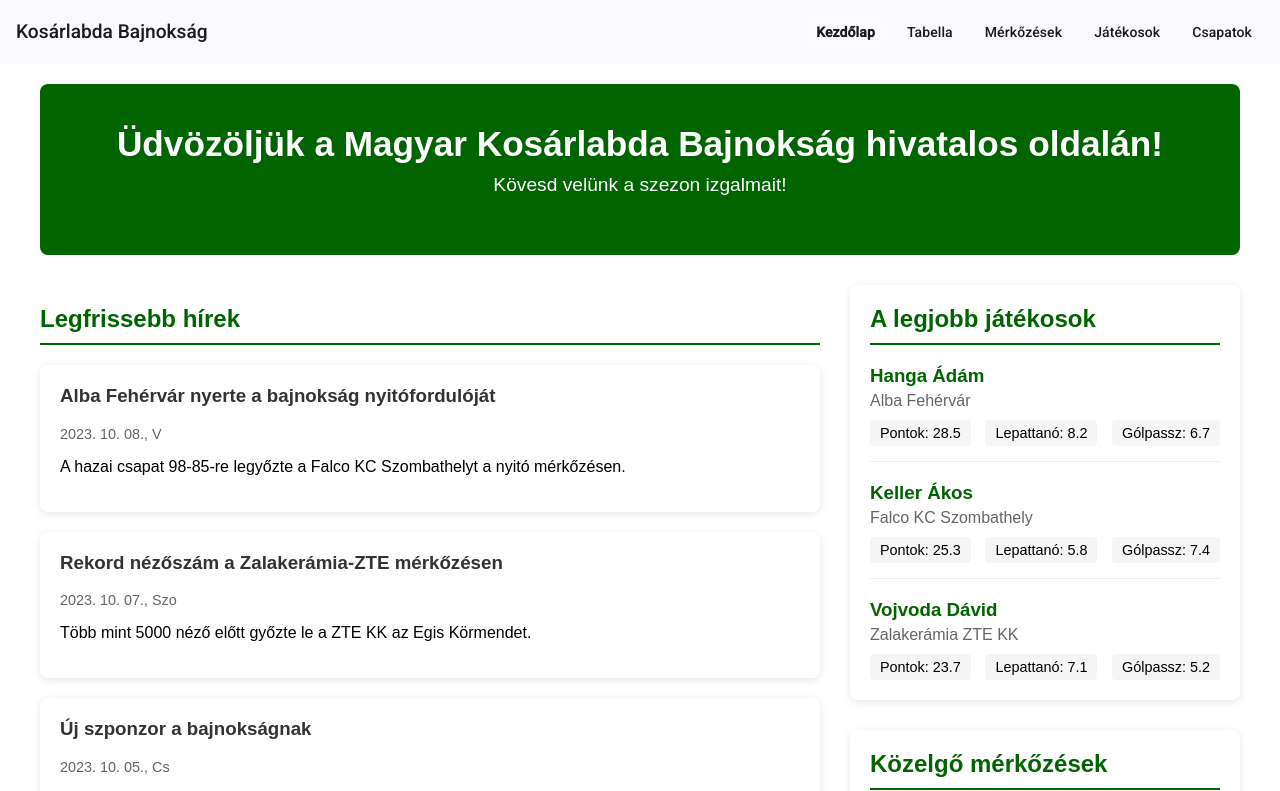
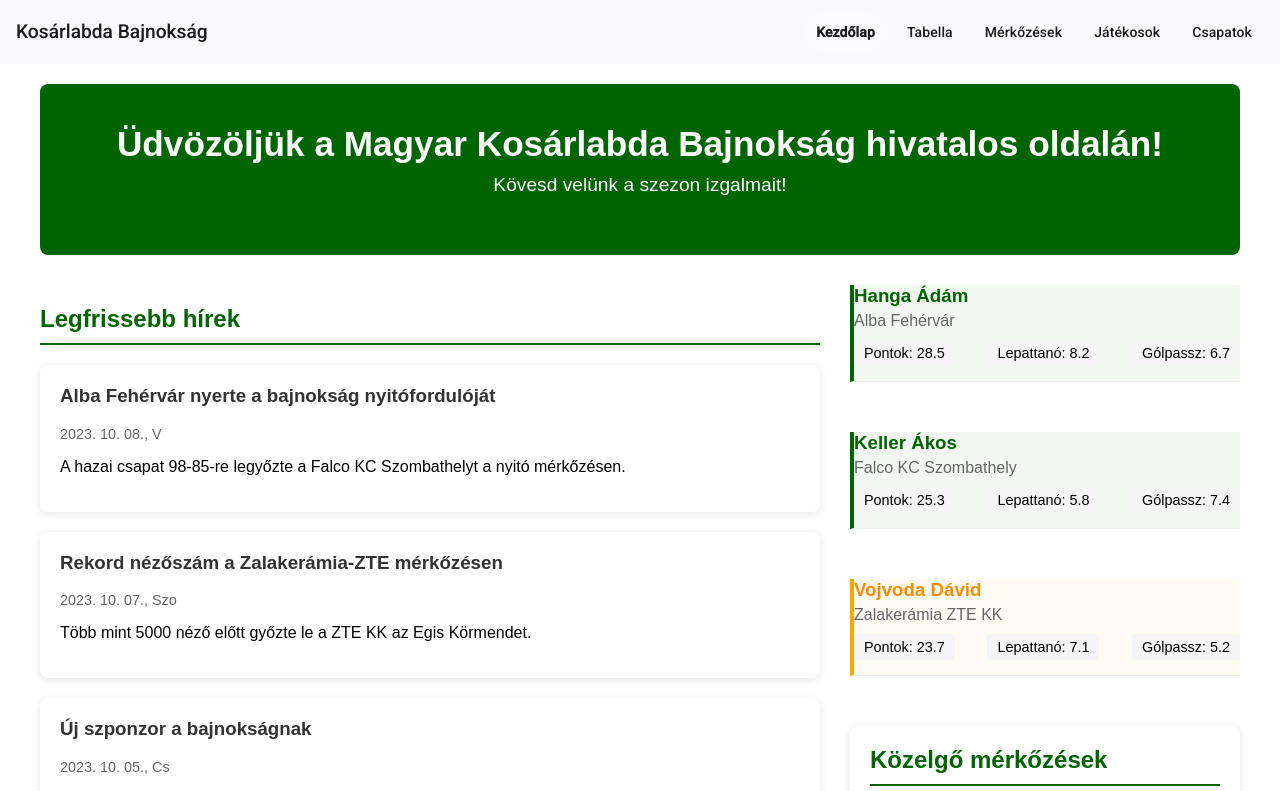
Before and after one commit to NorwoodPatriot/Kosarlabdabajnoksag, an Angular app in the folder Kosarlabda-bajnoksag/: page / in a window 1280 px wide. Shown: the top 791 px of the page. Built offline with nearby package versions, Linux system fonts and the light colour scheme.

Commit message:
16 pont
asd

```diff
--- a/Kosarlabda-bajnoksag/src/app/pages/csapatlistazas/csapatlistazas.component.scss
+++ b/Kosarlabda-bajnoksag/src/app/pages/csapatlistazas/csapatlistazas.component.scss
@@ -1,3 +1,4 @@
+
 .team-list-container {
   padding: 20px;
   max-width: 900px;
--- a/Kosarlabda-bajnoksag/src/app/pages/home/home.component.html
+++ b/Kosarlabda-bajnoksag/src/app/pages/home/home.component.html
@@ -15,16 +15,20 @@
       </section>
 
       <section class="stats-section">
-        <div class="top-players">
-          <h2>A legjobb játékosok</h2>
-          <div class="player-card" *ngFor="let player of topPlayers">
+
+        <div class="player-card"
+          *ngFor="let player of topPlayers"
+        [ngClass]="{
+        'top-player': player.points > 25,
+        'average-player': player.points <= 25 && player.points > 20,
+        'beginner-player': player.points <= 20
+        }">
       <h3>{{player.name}}</h3>
       <p>{{player.team}}</p>
       <div class="player-stats">
       <span>Pontok: {{player.points}}</span>
       <span>Lepattanó: {{player.rebounds}}</span>
       <span>Gólpassz: {{player.assists}}</span>
-            </div>
       </div>
       </div>
 
--- a/Kosarlabda-bajnoksag/src/app/pages/home/home.component.scss
+++ b/Kosarlabda-bajnoksag/src/app/pages/home/home.component.scss
@@ -152,3 +152,30 @@
     font-size: 0.9rem;
     margin: 0;
   }
+  /* home.component.scss (új stílusok hozzáadása) */
+.top-player {
+  border-left: 4px solid #006400;
+  background-color: rgba(0, 100, 0, 0.05);
+
+  h3 {
+    color: #006400;
+  }
+}
+
+.average-player {
+  border-left: 4px solid #ffa500;
+  background-color: rgba(255, 165, 0, 0.05);
+
+  h3 {
+    color: #ff8c00;
+  }
+}
+
+.beginner-player {
+  border-left: 4px solid #a9a9a9;
+  background-color: rgba(169, 169, 169, 0.05);
+
+  h3 {
+    color: #696969;
+  }
+}
--- a/Kosarlabda-bajnoksag/src/app/pages/jatekoslistazas/jatekoslistazas.component.scss
+++ b/Kosarlabda-bajnoksag/src/app/pages/jatekoslistazas/jatekoslistazas.component.scss
@@ -1,3 +1,4 @@
+
 .player-list-container {
   padding: 20px;
   max-width: 1100px;
--- a/Kosarlabda-bajnoksag/src/app/pages/tabella/tabella.component.scss
+++ b/Kosarlabda-bajnoksag/src/app/pages/tabella/tabella.component.scss
@@ -1,3 +1,4 @@
+
 .standings-container {
     padding: 20px;
     max-width: 1000px;
```
Lines whose indentation alone changed are shown as unchanged.
